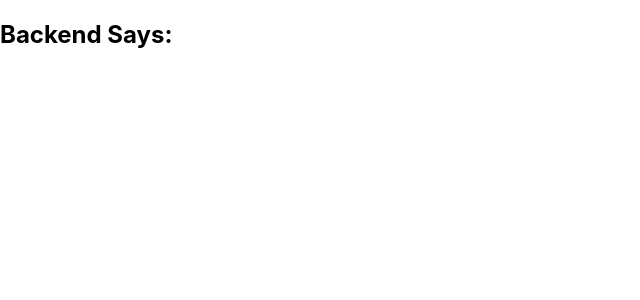
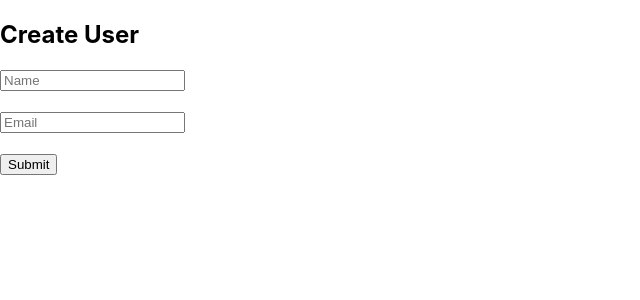
Before and after one commit to girjesh01-lgtm/fullstack-frontend, a React (Create React App) app: page / in a window 1280 px wide. Shown: the top 300 px of the page, without its empty margins (0-640 px from the left). Built offline with nearby package versions, Linux system fonts and the light colour scheme; no server answers.

Commit message:
Day 3: Work

```diff
--- a/src/App.js
+++ b/src/App.js
@@ -1,11 +1,12 @@
 import logo from './logo.svg';
 import './App.css';
-import HelloBackend from "./components/HelloBackend";
+
+import CreateUser from './components/CreateUser';
 
 function App() {
   return (
     <div>
-      <HelloBackend />
+      <CreateUser />
     </div>
   );
 }
--- /dev/null
+++ b/src/components/CreateUser.js
@@ -0,0 +1,51 @@
+import { useState } from "react";
+
+function CreateUser() {
+    const [name, setName] = useState("");
+    const [email, setEmail] = useState("");
+    const [msg, setMsg] = useState("");
+
+    const handleSubmit = (e) => {
+        e.preventDefault();
+        fetch("http://localhost:8080/api/users", {
+            method:"POST",
+            headers: { "Content-Type": "application/json"},
+            body:JSON.stringify({name, email})
+            })
+            .then(res => res.json())
+            .then(data => setMsg("User created: " + data.id))
+            .catch(err => setMsg("Error : " + err));
+    };
+
+    return (
+        <div>
+            <h2>Create User</h2>
+            <form onSubmit={handleSubmit}>
+
+                <input
+                    type="text"
+                    placeholder="Name"
+                    value={name}
+                    onChange={(e) => setName(e.target.value)}
+                    />
+                <br /><br />
+
+                <input
+                    type="email"
+                    placeholder="Email"
+                    value={email}
+                    onChange={(e) => setEmail(e.target.value)}
+                />
+
+                <br /><br />
+
+                <button type="submit">Submit</button>
+
+            </form>
+
+            <p>{msg}</p>
+        </div>
+    );
+ }
+
+ export default CreateUser;
--- a/src/components/HelloBackend.js
+++ b/src/components/HelloBackend.js
@@ -1,4 +1,4 @@
-import { useEffect, userState, useState } from "react";
+import { useEffect, useState } from "react";
 
 function HelloBackend() {
     const [message, setMessage] = useState("");
```
